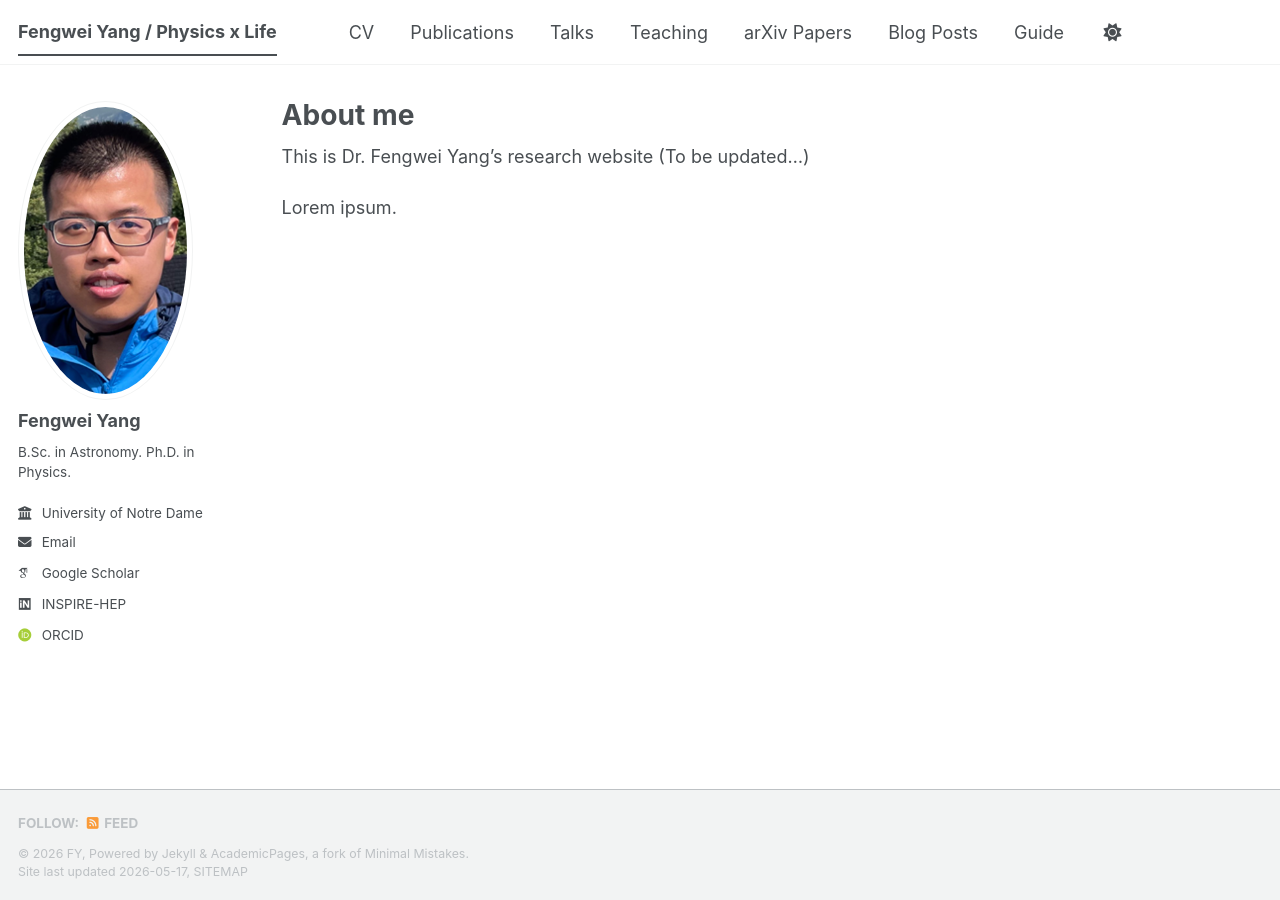
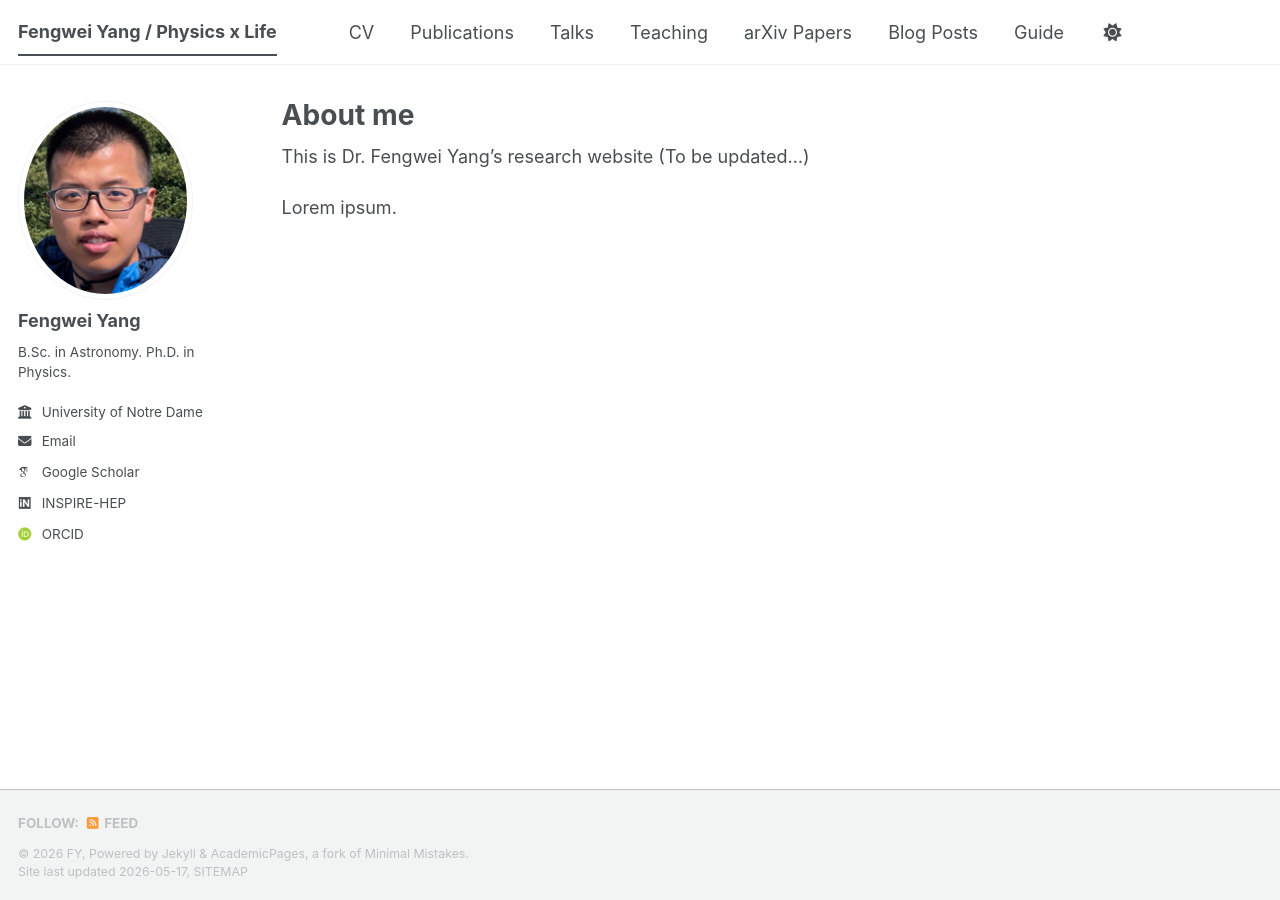
Before and after one commit to F-W-Yang/F-W-Yang.github.io, a Jekyll site: the page built from _pages/about.md, in a window 1280 px wide. Built offline with Jekyll 4.4.1, drawn with Linux system fonts in a browser that asks for light colours; some web fonts are replaced; a script bundle is joined from its source files by our own code; library files that are not in the unit come from our copies.

Commit message:
Update author avatar image in config

```diff
--- a/_config.yml
+++ b/_config.yml
@@ -23,7 +23,7 @@ repository               : "F-W-Yang/F-W-Yang.github.io"
 #               Additional customization can be done by editing /_includes/author-profile.html
 author:
   # Biographic information
-  avatar           : "image2.png"
+  avatar           : "image3.png"
   name             : "Fengwei Yang"
   pronouns         : # example: "she/her"
   bio              : "B.Sc. in Astronomy. Ph.D. in Physics."
```
